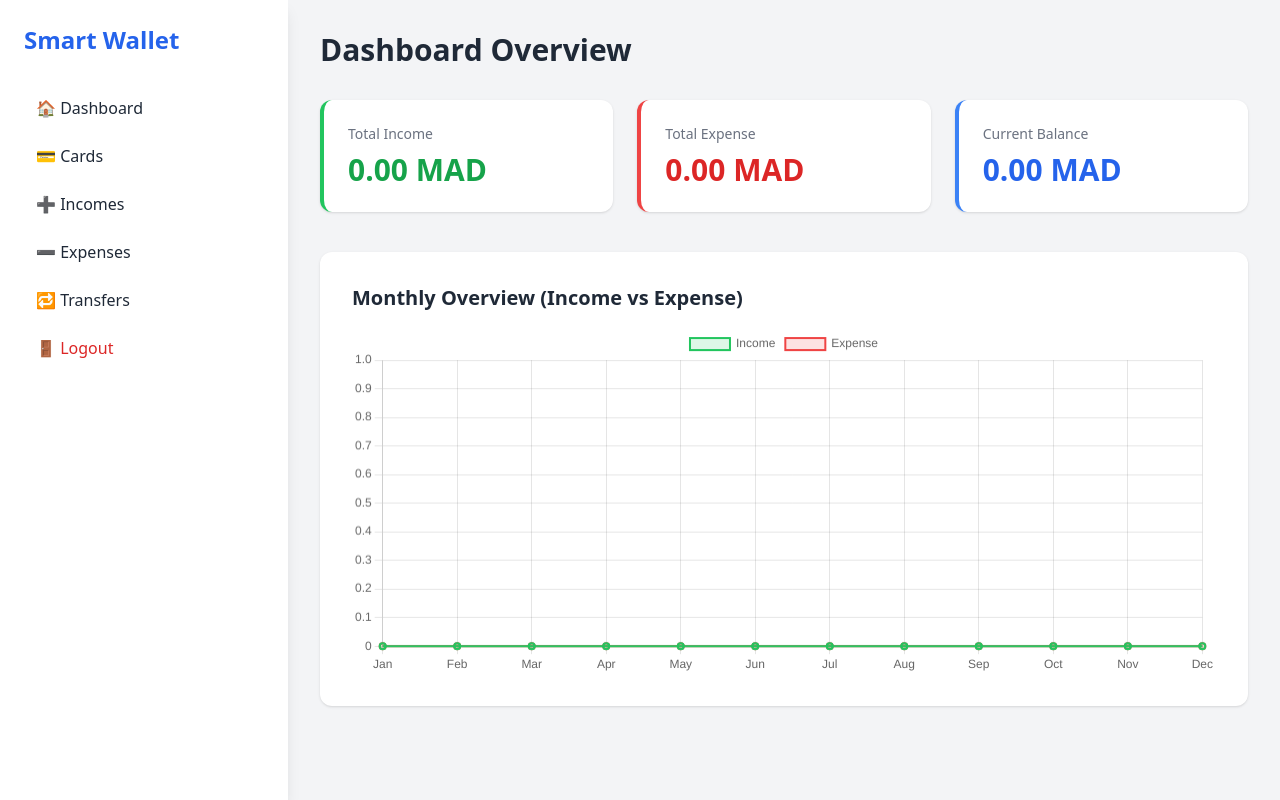
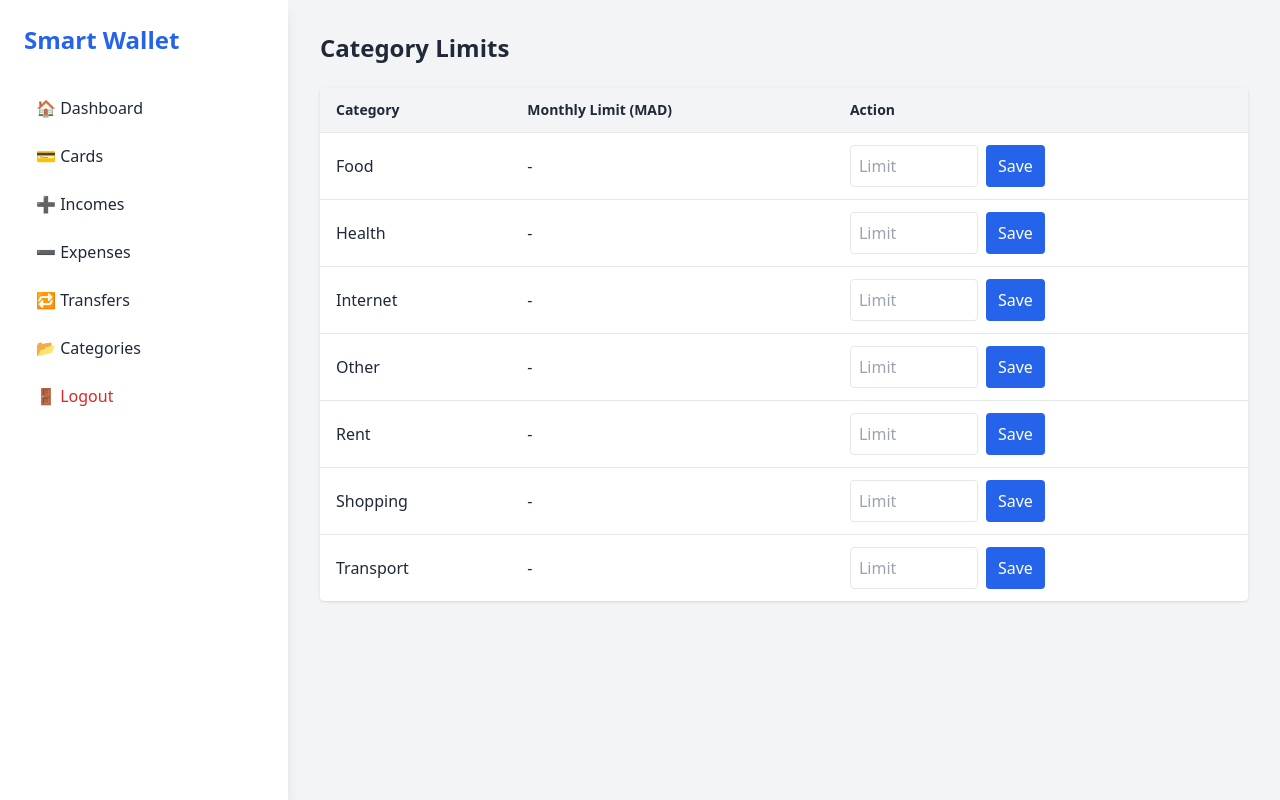
Before and after one commit to Parlog07/Income-Expenses-Tracker, a PHP site: page /Categories/index.php in a window 1280 px wide. Run offline with PHP 8.4, Linux system fonts and the light colour scheme; the visitor is signed in with stand-in values (Sample User, id 1); data comes from the database, SQL or seed files in the repository; both versions use the stored data as it was after the commit; data that the repository does not hold is empty; some libraries are stand-ins or nearby versions.

Commit message:
add categories and set limit for categories too

```diff
--- /dev/null
+++ b/Categories/index.php
@@ -0,0 +1,114 @@
+<?php
+require_once "../Includes/auth.php";
+require_once "../Includes/db.php";
+include "../Includes/layout.php";
+
+$user_id = $_SESSION["user_id"];
+$error = "";
+$success = "";
+
+
+$stmt = $pdo->query("SELECT * FROM categories ORDER BY name ASC");
+$categories = $stmt->fetchAll(PDO::FETCH_ASSOC);
+
+
+$stmt = $pdo->prepare("
+    SELECT category_id, monthly_limit
+    FROM category_limits
+    WHERE user_id = ?
+");
+$stmt->execute([$user_id]);
+$limits = $stmt->fetchAll(PDO::FETCH_KEY_PAIR);
+
+if ($_SERVER["REQUEST_METHOD"] === "POST") {
+
+    $category_id = $_POST["category_id"] ?? null;
+    $monthly_limit = isset($_POST["monthly_limit"]) && $_POST["monthly_limit"] !== ""
+        ? (float) $_POST["monthly_limit"]
+        : null;
+
+    if (!$category_id || $monthly_limit === null || $monthly_limit <= 0) {
+        $error = "Monthly limit must be greater than 0";
+    } else {
+        $stmt = $pdo->prepare("
+            INSERT INTO category_limits (user_id, category_id, monthly_limit)
+            VALUES (?, ?, ?)
+            ON DUPLICATE KEY UPDATE monthly_limit = VALUES(monthly_limit)
+        ");
+        $stmt->execute([
+            $user_id,
+            $category_id,
+            $monthly_limit
+        ]);
+
+        $success = "Limit saved successfully";
+    }
+}
+?>
+
+<div class="flex items-center justify-between mb-6">
+    <h2 class="text-2xl font-bold">Category Limits</h2>
+</div>
+
+<?php if ($error): ?>
+    <div class="mb-4 p-3 bg-red-100 text-red-700 rounded">
+        <?= htmlspecialchars($error) ?>
+    </div>
+<?php endif; ?>
+
+<?php if ($success): ?>
+    <div class="mb-4 p-3 bg-green-100 text-green-700 rounded">
+        <?= htmlspecialchars($success) ?>
+    </div>
+<?php endif; ?>
+
+<div class="bg-white rounded shadow overflow-hidden">
+    <table class="min-w-full divide-y">
+        <thead class="bg-gray-100">
+            <tr>
+                <th class="px-4 py-3 text-left text-sm">Category</th>
+                <th class="px-4 py-3 text-left text-sm">Monthly Limit (MAD)</th>
+                <th class="px-4 py-3 text-left text-sm">Action</th>
+            </tr>
+        </thead>
+        <tbody class="divide-y">
+            <?php foreach ($categories as $category): ?>
+                <tr>
+                    <td class="px-4 py-3 font-medium">
+                        <?= htmlspecialchars($category["name"]) ?>
+                    </td>
+                    <td class="px-4 py-3">
+                        <?= isset($limits[$category["id"]])
+                            ? number_format($limits[$category["id"]], 2)
+                            : "-" ?>
+                    </td>
+                    <td class="px-4 py-3">
+                        <form method="POST" class="flex gap-2">
+                            <input type="hidden" name="category_id"
+                                   value="<?= $category["id"] ?>">
+
+                            <input
+                                type="number"
+                                name="monthly_limit"
+                                step="0.01"
+                                min="0.01"
+                                required
+                                placeholder="Limit"
+                                class="border p-2 rounded w-32"
+                            >
+
+                            <button
+                                class="bg-blue-600 text-white px-3 py-2 rounded hover:bg-blue-700">
+                                Save
+                            </button>
+                        </form>
+                    </td>
+                </tr>
+            <?php endforeach; ?>
+        </tbody>
+    </table>
+</div>
+
+</main>
+</body>
+</html>
--- a/Includes/layout.php
+++ b/Includes/layout.php
@@ -46,6 +46,10 @@
           class="flex items-center gap-3 rounded px-3 py-2 hover:bg-purple-50">
           🔁 Transfers
       </a>
+      <a href="/php/Income-Expenses-Tracker/Categories/index.php"
+        class="flex items-center gap-3 rounded px-3 py-2 hover:bg-blue-50">
+        📂 Categories
+      </a>
 
 
       <!-- Logout -->
```
Also changed, not shown: Expenses/index.php (+14 -9 lines), Expenses/store.php (+31 -15 lines), database.sql (+76 -0 lines).
